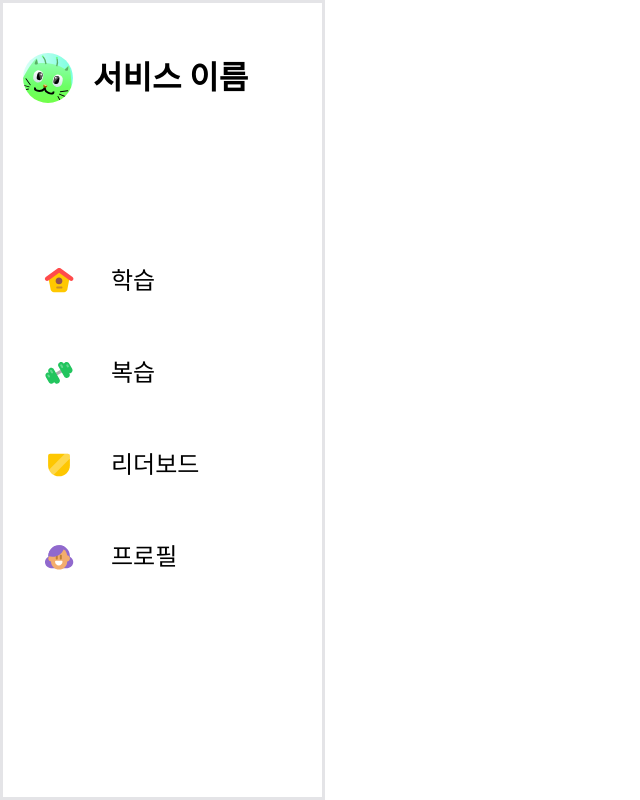
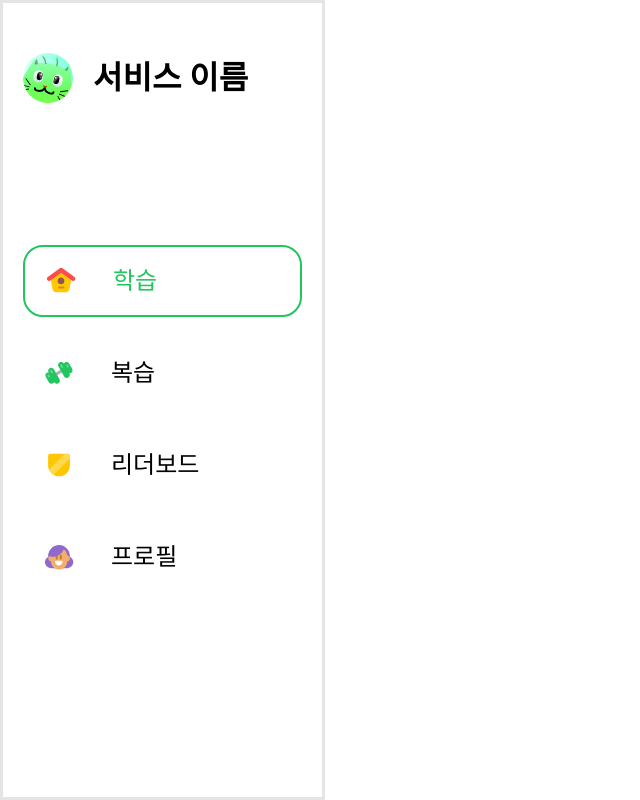
Before and after one commit to Dsm-hackathon-4/FE, a React (Vite) app: page / in a window 1280 px wide. Shown: the whole page, without its empty margins (0-640 px from the left). Built offline with nearby package versions, Linux system fonts and the light colour scheme; a web font is replaced by a local one.

Commit message:
사이드바 param에 따른 활성화 구현

```diff
--- a/src/components/MenuBtn.tsx
+++ b/src/components/MenuBtn.tsx
@@ -4,18 +4,19 @@ import styled from "@emotion/styled";
 interface MenuBtnProps {
   children: string;
   icon: string;
+  isActive?: boolean;
 }
 
-export const MenuBtn = ({ children, icon }: MenuBtnProps) => {
+export const MenuBtn = ({ children, icon, isActive }: MenuBtnProps) => {
   return (
-    <Wrapper>
+    <Wrapper isActive={isActive}>
       <img src={icon} alt="" />
       <span>{children}</span>
     </Wrapper>
   );
 };
 
-const Wrapper = styled.div`
+const Wrapper = styled.div<{ isActive?: boolean }>`
   > img {
     width: 32px;
     height: 32px;
@@ -29,6 +30,9 @@ const Wrapper = styled.div`
   cursor: pointer;
   gap: 36px;
   padding-left: 20px;
+  color: ${(props) => (props.isActive ? theme.color.green[500] : "black")};
+  border: 2px solid
+    ${(props) => (props.isActive ? theme.color.green[500] : "none")};
   &:hover {
     border: 2px solid ${theme.color.green[500]};
   }
--- a/src/components/layouts/SideBar.tsx
+++ b/src/components/layouts/SideBar.tsx
@@ -1,14 +1,14 @@
 import styled from "@emotion/styled";
 import { theme } from "@/themes";
 import { Learning, Logo, Profile, Ranking, Review } from "@/assets";
-import { Link } from "react-router";
+import { Link, useLocation } from "react-router";
 import { MenuBtn } from "../MenuBtn";
 
 export const SideBar = () => {
   const menuList = [
     {
       name: "학습",
-      path: "/learning",
+      path: "/",
       icon: Learning,
     },
     {
@@ -27,6 +27,7 @@ export const SideBar = () => {
       icon: Profile,
     },
   ];
+  const params = useLocation();
   return (
     <Wrapper>
       <Title>
@@ -36,7 +37,9 @@ export const SideBar = () => {
       <MenuDiv>
         {menuList.map((data, index) => (
           <Link to={data.path} key={index}>
-            <MenuBtn icon={data.icon}>{data.name}</MenuBtn>
+            <MenuBtn icon={data.icon} isActive={params.pathname === data.path}>
+              {data.name}
+            </MenuBtn>
           </Link>
         ))}
       </MenuDiv>
```
